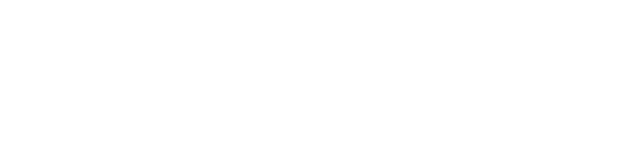
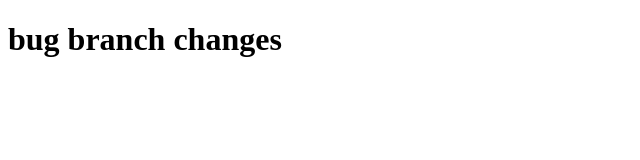
Before and after one commit to vijayakumarc/git-learning, a plain HTML site: page index.html in a window 1280 px wide. Shown: the whole page, without its empty margins (0-640 px from the left). Drawn offline with Linux system fonts and the light colour scheme.

Commit message:
change after reset

```diff
--- a/index.html
+++ b/index.html
@@ -6,6 +6,6 @@
     <title>Document</title>
 </head>
 <body>
-
+    <h1>bug branch changes</h1>
 </body>
 </html>
```
Also changed, not shown: index.js (+7 -1 lines).
